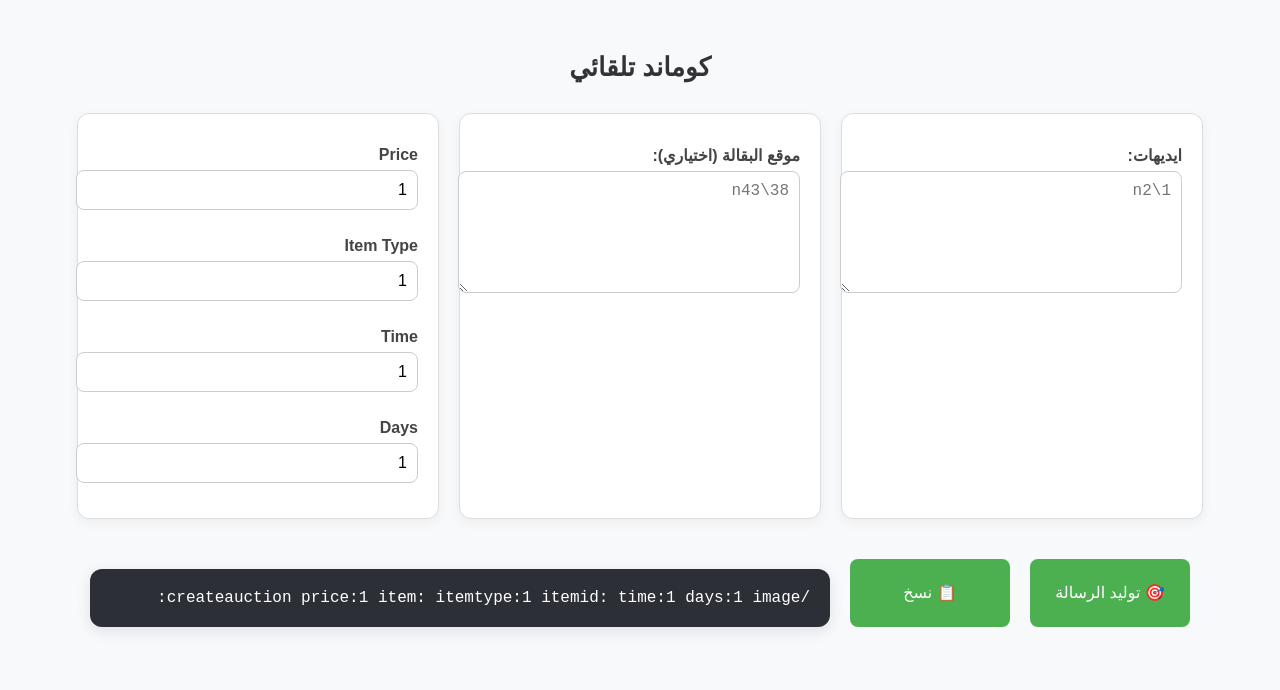
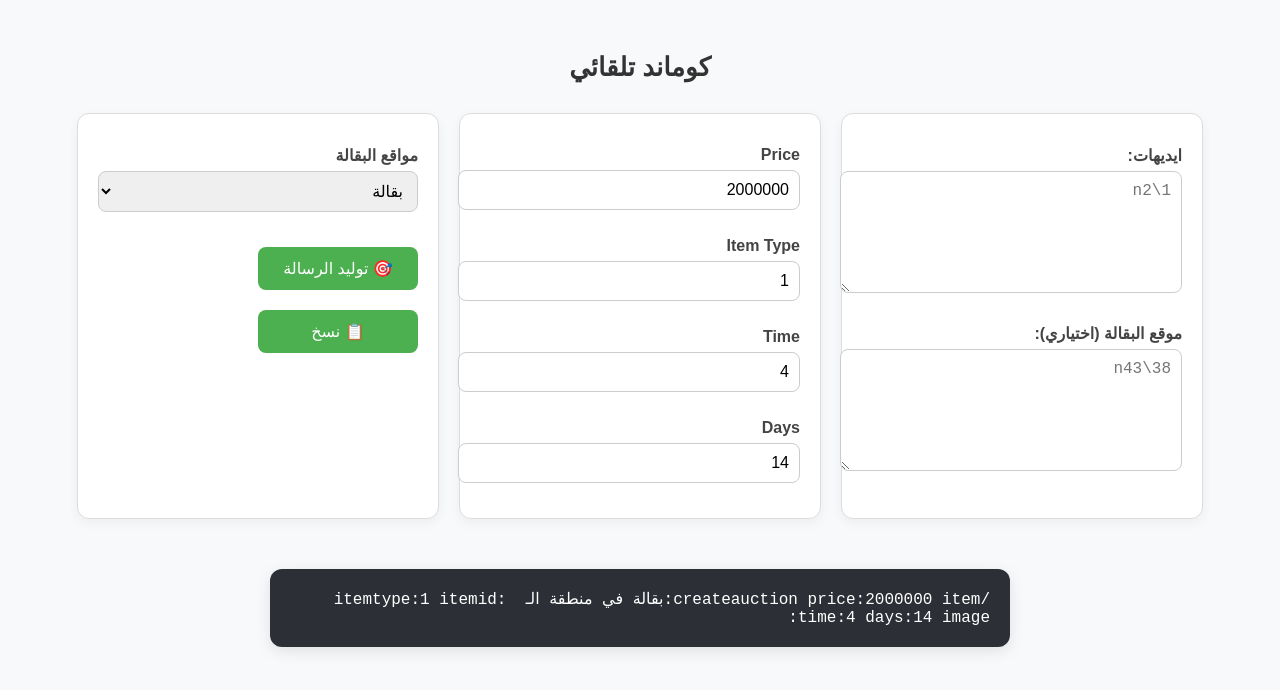
Before and after one commit to vndel/ulg-calculator, a plain HTML site: page bkalat-cmd.html in a window 1280 px wide. Both pictures are taken after a click on the button "🎯 توليد الرسالة". Drawn offline with Linux system fonts and the light colour scheme.

Commit message:
Add files via upload

```diff
--- a/bkalat-cmd.html
+++ b/bkalat-cmd.html
@@ -177,11 +177,10 @@
 <body>
   <h2>كوماند تلقائي</h2>
   <div class="cards">
+
     <div class="card">
       <label>ايديهات:</label>
       <textarea id="ids" placeholder="1\n2"></textarea>
-    </div>
-    <div class="card">
       <label>موقع البقالة (اختياري):</label>
       <textarea id="locations" placeholder="38\n43"></textarea>
     </div>
@@ -192,24 +191,64 @@
       <label>Item Type</label>
       <input type="number" id="itemtype" value="1">
       <label>Time</label>
-      <input type="number" id="timer" value="1">
+      <input type="number" id="timer" value="4">
       <label>Days</label>
       <input type="number" id="days" value="1">
     </div>
+    <div class="card">
+      <label>مواقع البقالة</label>
 
-  <button onclick="formatMentions()">🎯 توليد الرسالة</button>
-  <button onclick="copyResult()">📋 نسخ</button>
+    <select id="introText" onchange="customIntro(this.value)">
+      <option value="بقالة">بقالة</option>
+      <option value="ثلاجة">ثلاجة</option>
+      <option value="custom">مخصص...</option>
+    </select>
+    <input type="text" id="customIntroText" placeholder="أدخل نصًا مخصصًا" style="display:none; margin-top: 10px;">
 
+		<button onclick="formatMentions()">🎯 توليد الرسالة</button>
+		<button onclick="copyResult()">📋 نسخ</button>
+    </div>
   <div class="output" id="output"></div>
 
   <script>
+
+    function customIntro(value) {
+      const customInput = document.getElementById('customIntroText');
+      if (value === 'custom') {
+        customInput.style.display = 'block';
+      } else {
+        customInput.style.display = 'none';
+      }
+    }
+
 function formatMentions() {
+
   const ids = document.getElementById("ids").value.trim().split("\n");
   const locations = document.getElementById("locations").value.trim().split("\n");
   const timer = document.getElementById('timer').value;
+
+  const introSelect = document.getElementById('introText').value;
+  const customIntro = document.getElementById('customIntroText').value;
+  const placeType = introSelect === 'custom' && customIntro.trim() !== "" ? customIntro : introSelect;
+
+	if (placeType == "بقالة") {
+		document.getElementById("itemtype").value = 1;
+		document.getElementById("price").value = 2000000;
+		document.getElementById("days").value = 14;
+	} else if (placeType == "ثلاجة") {
+		document.getElementById("itemtype").value = 1;
+		document.getElementById("price").value = 500000;
+		document.getElementById("days").value = 21;
+	}
+
+
   const days = document.getElementById("days").value;
   const price = document.getElementById("price").value;
   const itemtype = document.getElementById("itemtype").value;
+
+
+
+
 
 
   let out = "";
@@ -218,7 +257,7 @@ function formatMentions() {
     const id = ids[i]?.trim();
     const location = locations[i]?.trim();
 
-    out += `/createauction price:${price} item:${location} itemtype:${itemtype} itemid:${id} time:${timer} days:${days} image:\n`;
+    out += `/createauction price:${price} item:${placeType} في منطقة الـ ${location} itemtype:${itemtype} itemid:${id} time:${timer} days:${days} image:\n`;
 
   }
 
```
Also changed, not shown: bkalat-warn.html (+5 -2 lines).
